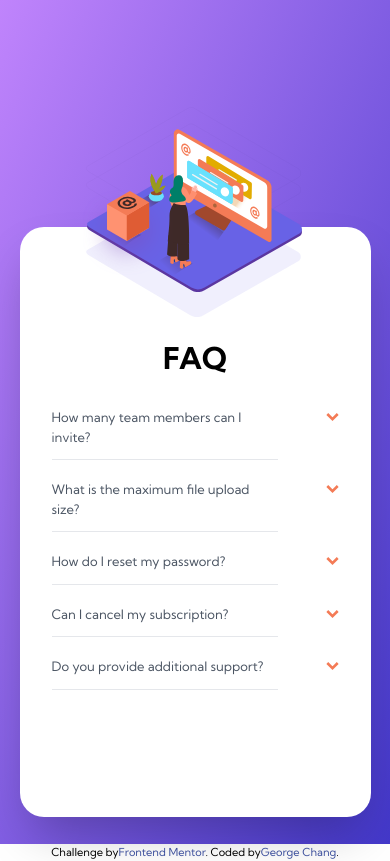
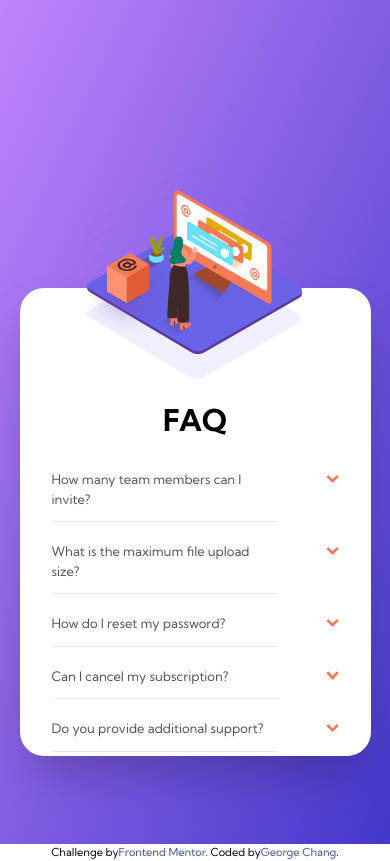
Before and after one commit to xsova113/faq-accordion, a React (Vite) app: page / in a window 390 px wide. Built offline with nearby package versions, Linux system fonts and the light colour scheme.

Commit message:
minor fix

```diff
--- a/src/App.tsx
+++ b/src/App.tsx
@@ -5,7 +5,7 @@ import Faq from "./components/Faq";
 
 function App() {
   return (
-    <div className="w-full h-screen bg-gradient-to-tl from-indigo-700 to-purple-400 flex justify-center items-center relative">
+    <div className="w-full sm:h-screen min-h-screen bg-gradient-to-tl from-indigo-700 to-purple-400 flex justify-center items-center relative">
       <motion.img
         initial="hidden"
         whileInView="show"
```
